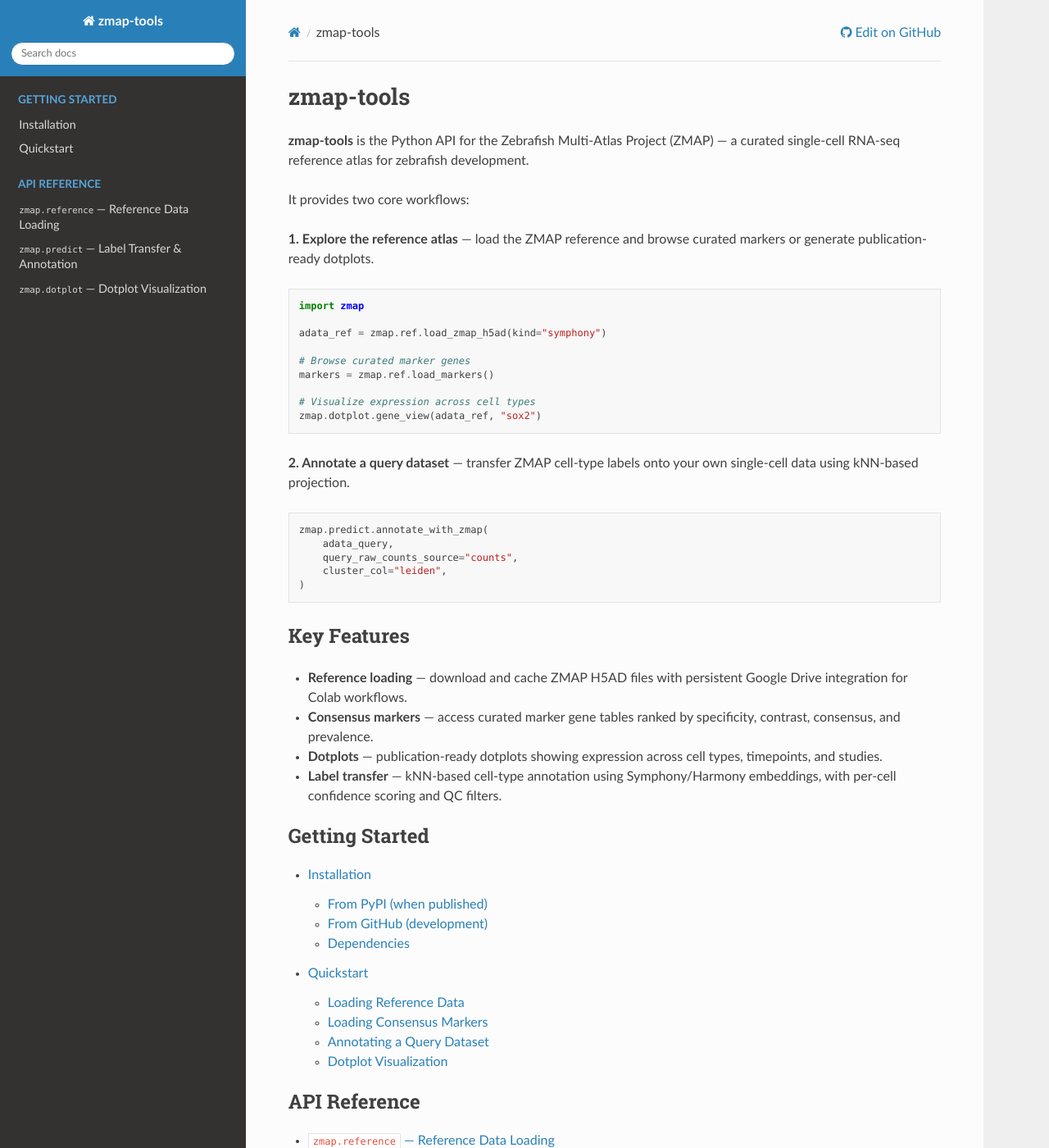
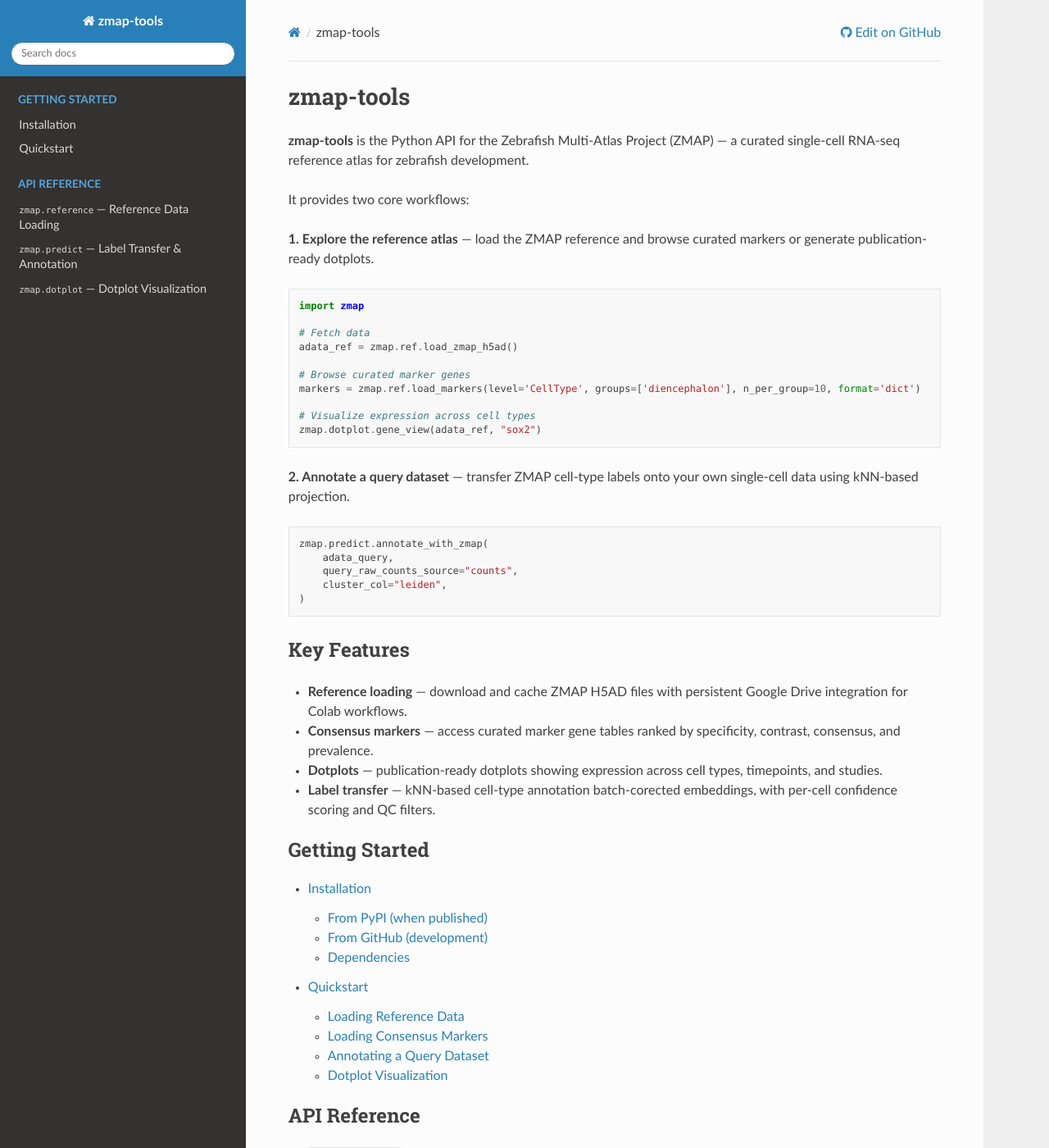
Before and after one commit to WagnerLabUCSF/zmap-tools, a Sphinx documentation site: the page built from docs/index.rst, in a window 1280 px wide and 1400 px high. Shown: the whole window at 82% size. Built offline with Sphinx 7.4.7 and the Read the Docs theme 3.1.0, drawn with Linux system fonts in a browser that asks for light colours.

Commit message:
Update index.rst

```diff
--- a/docs/index.rst
+++ b/docs/index.rst
@@ -13,10 +13,11 @@
 
    import zmap
 
-   adata_ref = zmap.ref.load_zmap_h5ad(kind="symphony")
+   # Fetch data
+   adata_ref = zmap.ref.load_zmap_h5ad()
 
    # Browse curated marker genes
-   markers = zmap.ref.load_markers()
+   markers = zmap.ref.load_markers(level='CellType', groups=['diencephalon'], n_per_group=10, format='dict')
 
    # Visualize expression across cell types
    zmap.dotplot.gene_view(adata_ref, "sox2")
@@ -41,7 +42,7 @@
   specificity, contrast, consensus, and prevalence.
 - **Dotplots** — publication-ready dotplots showing expression across
   cell types, timepoints, and studies.
-- **Label transfer** — kNN-based cell-type annotation using Symphony/Harmony
+- **Label transfer** — kNN-based cell-type annotation batch-corected
   embeddings, with per-cell confidence scoring and QC filters.
 
 .. toctree::
```
